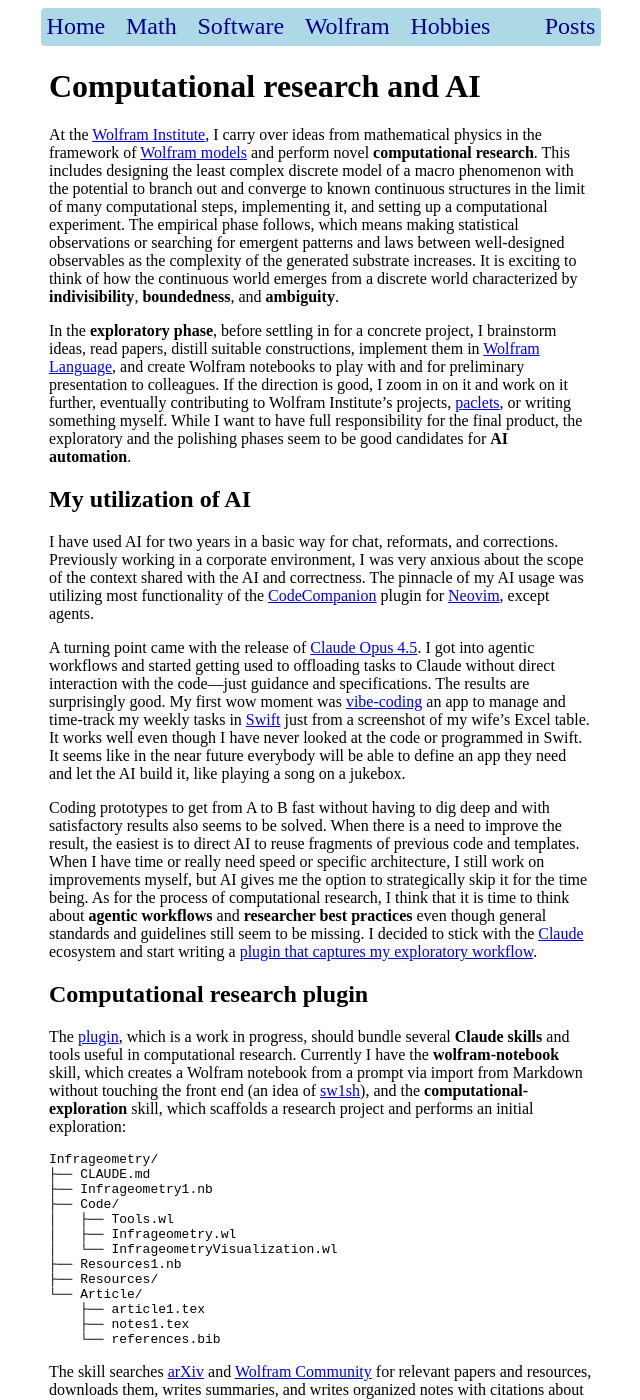
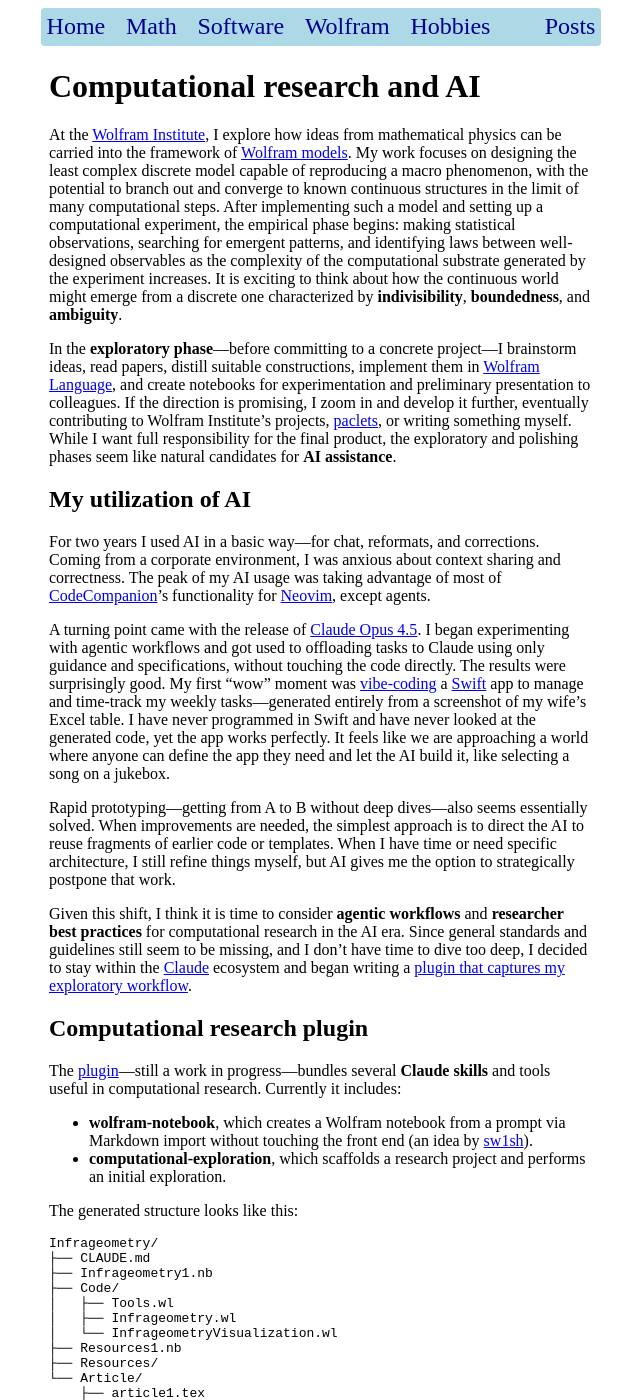
Before and after one commit to p135246/p135246.github.io, a Jekyll site: the page built from Wolfram/_posts/2026-03-04-ai-assisted-computational-research.md, in a window 1280 px wide and 1400 px high. Shown: the whole window, without its empty margins (319-959 px from the left). Built offline with Jekyll 4.4.1, drawn with Linux system fonts in a browser that asks for light colours; our own code applies the rules of GitHub Pages for plain Markdown files; comment, search, counter and statistics services are not loaded; some of the changed text lies outside the part shown.

Commit message:
Rewrite AI research post with new text and grammar fixes
Co-Authored-By: Claude Sonnet 4.6 <noreply@anthropic.com>

````diff
--- a/Wolfram/_posts/2026-03-04-ai-assisted-computational-research.md
+++ b/Wolfram/_posts/2026-03-04-ai-assisted-computational-research.md
@@ -7,21 +7,28 @@ utterances: true
 
 # Computational research and AI
 
-At the [Wolfram Institute][WI], I carry over ideas from mathematical physics in the framework of [Wolfram models][WP] and perform novel **computational research**. This includes designing the least complex discrete model of a macro phenomenon with the potential to branch out and converge to known continuous structures in the limit of many computational steps, implementing it, and setting up a computational experiment. The empirical phase follows, which means making statistical observations or searching for emergent patterns and laws between well-designed observables as the complexity of the generated substrate increases. It is exciting to think of how the continuous world emerges from a discrete world characterized by **indivisibility**, **boundedness**, and **ambiguity**.
+At the [Wolfram Institute][WI], I explore how ideas from mathematical physics can be carried into the framework of [Wolfram models][WP]. My work focuses on designing the least complex discrete model capable of reproducing a macro phenomenon, with the potential to branch out and converge to known continuous structures in the limit of many computational steps. After implementing such a model and setting up a computational experiment, the empirical phase begins: making statistical observations, searching for emergent patterns, and identifying laws between well-designed observables as the complexity of the computational substrate generated by the experiment increases. It is exciting to think about how the continuous world might emerge from a discrete one characterized by **indivisibility**, **boundedness**, and **ambiguity**.
 
-In the **exploratory phase**, before settling in for a concrete project, I brainstorm ideas, read papers, distill suitable constructions, implement them in [Wolfram Language][WL], and create Wolfram notebooks to play with and for preliminary presentation to colleagues. If the direction is good, I zoom in on it and work on it further, eventually contributing to Wolfram Institute's projects, [paclets][paclet-repo], or writing something myself. While I want to have full responsibility for the final product, the exploratory and the polishing phases seem to be good candidates for **AI automation**.
+In the **exploratory phase**—before committing to a concrete project—I brainstorm ideas, read papers, distill suitable constructions, implement them in [Wolfram Language][WL], and create notebooks for experimentation and preliminary presentation to colleagues. If the direction is promising, I zoom in and develop it further, eventually contributing to Wolfram Institute's projects, [paclets][paclet-repo], or writing something myself. While I want full responsibility for the final product, the exploratory and polishing phases seem like natural candidates for **AI assistance**.
 
 ## My utilization of AI
 
-I have used AI for two years in a basic way for chat, reformats, and corrections. Previously working in a corporate environment, I was very anxious about the scope of the context shared with the AI and correctness. The pinnacle of my AI usage was utilizing most functionality of the [CodeCompanion][codecompanion] plugin for [Neovim][neovim], except agents.
+For two years I used AI in a basic way—for chat, reformats, and corrections. Coming from a corporate environment, I was anxious about context sharing and correctness. The peak of my AI usage was taking advantage of most of [CodeCompanion][codecompanion]'s functionality for [Neovim][neovim], except agents.
 
-A turning point came with the release of [Claude Opus 4.5][opus]. I got into agentic workflows and started getting used to offloading tasks to Claude without direct interaction with the code—just guidance and specifications. The results are surprisingly good. My first wow moment was [vibe-coding][vibe-coding] an app to manage and time-track my weekly tasks in [Swift][swift] just from a screenshot of my wife's Excel table. It works well even though I have never looked at the code or programmed in Swift. It seems like in the near future everybody will be able to define an app they need and let the AI build it, like playing a song on a jukebox.
+A turning point came with the release of [Claude Opus 4.5][opus]. I began experimenting with agentic workflows and got used to offloading tasks to Claude using only guidance and specifications, without touching the code directly. The results were surprisingly good. My first "wow" moment was [vibe-coding][vibe-coding] a [Swift][swift] app to manage and time-track my weekly tasks—generated entirely from a screenshot of my wife's Excel table. I have never programmed in Swift and have never looked at the generated code, yet the app works perfectly. It feels like we are approaching a world where anyone can define the app they need and let the AI build it, like selecting a song on a jukebox.
 
-Coding prototypes to get from A to B fast without having to dig deep and with satisfactory results also seems to be solved. When there is a need to improve the result, the easiest is to direct AI to reuse fragments of previous code and templates. When I have time or really need speed or specific architecture, I still work on improvements myself, but AI gives me the option to strategically skip it for the time being. As for the process of computational research, I think that it is time to think about **agentic workflows** and **researcher best practices** even though general standards and guidelines still seem to be missing. I decided to stick with the [Claude][claude] ecosystem and start writing a [plugin that captures my exploratory workflow][comp-research].
+Rapid prototyping—getting from A to B without deep dives—also seems essentially solved. When improvements are needed, the simplest approach is to direct the AI to reuse fragments of earlier code or templates. When I have time or need specific architecture, I still refine things myself, but AI gives me the option to strategically postpone that work.
+
+Given this shift, I think it is time to consider **agentic workflows** and **researcher best practices** for computational research in the AI era. Since general standards and guidelines still seem to be missing, and I don't have time to dive too deep, I decided to stay within the [Claude][claude] ecosystem and began writing a [plugin that captures my exploratory workflow][comp-research].
 
 ## Computational research plugin
 
-The [plugin][comp-research], which is a work in progress, should bundle several **Claude skills** and tools useful in computational research. Currently I have the **wolfram-notebook** skill, which creates a Wolfram notebook from a prompt via import from Markdown without touching the front end (an idea of [sw1sh](https://github.com/sw1sh)), and the **computational-exploration** skill, which scaffolds a research project and performs an initial exploration:
+The [plugin][comp-research]—still a work in progress—bundles several **Claude skills** and tools useful in computational research. Currently it includes:
+
+- **wolfram-notebook**, which creates a Wolfram notebook from a prompt via Markdown import without touching the front end (an idea by [sw1sh](https://github.com/sw1sh)).
+- **computational-exploration**, which scaffolds a research project and performs an initial exploration.
+
+The generated structure looks like this:
 
 ```
 Infrageometry/
@@ -39,26 +46,31 @@ Infrageometry/
     └── references.bib
 ```
 
-The skill searches [arXiv][arxiv] and [Wolfram Community][wolfram-community] for relevant papers and resources, downloads them, writes summaries, and writes organized notes with citations about topics and ideas I specify. Since I always want to write the final article myself, the notes serve as well-formatted extended memory suitable for both me and Claude, where I can just dump ideas and resources and Claude takes care of the rest.
+The skill searches [arXiv][arxiv] and [Wolfram Community][wolfram-community] for relevant papers and resources, downloads them, writes summaries, and produces organized notes with citations on the topics I specify. Since I always want to write the final article myself, these notes serve as well-formatted extended memory for both me and Claude: I can dump ideas and resources, and Claude handles their completion, organization, and polishing.
 
-The core [MCP][mcp] servers are [Wolfram MCP][wolfram-mcp], or the unofficial [wolfram-mcp][wolfram-mcp-sw1sh] (with [LSP][lsp] support) to evaluate WL code and create notebooks, and [arXiv-mcp][arxiv-mcp] to search and download arXiv papers.
+The core [MCP][mcp] servers are [Wolfram MCP][wolfram-mcp] (or the unofficial [wolfram-mcp][wolfram-mcp-sw1sh] with [LSP][lsp] support) for evaluating Wolfram Language code and creating notebooks, and [arXiv-mcp][arxiv-mcp] for searching and downloading arXiv papers. Planned additions include:
 
-I plan additional skills such as **notes-to-article**, which moves a given part of notes to the article at a specified place and seamlessly integrates it, **list-topics**, which lists research topics from resources and notes, **setup-experiment**, which sets up a computational experiment notebook on a given topic, and **polish-research**, which refines and improves research artifacts.
+- **notes-to-article** — moves a selected part of the notes into the article and integrates it cleanly.
+- **list-topics** — extracts research topics from resources and notes.
+- **setup-experiment** — creates a computational experiment notebook for a given topic.
+- **polish-research** — refines and improves research artifacts.
 
 ## Missing pieces
 
-- **Central database to store both verified and incomplete math.** Something like [Lean][lean] but tolerant of partially defined objects to lower the threshold for using it. This should remove the necessity of stitching together dry math papers and allow concentrating just on the novel parts. A future mathematician will just input a new result, in any form he likes, like blackboard photos, and the AI will add it to the correct places, and a reader will generate a paper that is suitable for him to study using his AI.
-- **Agent definition.** What is an agent? Is there an agent that creates agents? Can I reuse it in different contexts?
-- **Orchestration graph.** A workflow graph including agents, exact tools, and humans. It should be possible to compile it into a minimal version where most tasks are performed by tools (a better version of [LLMGraph][llmgraph]?).
+Several foundational components still seem necessary before agentic computational research becomes seamless:
+
+- **Central database for both verified and incomplete math.** Something [Lean][lean]-like but tolerant of partially defined objects, lowering the threshold for using it. This would remove the need to stitch together dry math papers and allow researchers to focus on novel contributions. A future mathematician could input a new result in any form—even blackboard photos—and the AI would place it correctly; readers could then generate a study-ready paper tailored to their needs.
+- **A clear definition of an agent.** What exactly is an agent? Can an agent create other agents? Can such agents be reused across contexts?
+- **An orchestration graph.** A workflow graph including agents, tools, and humans, ideally compilable into a minimal version where most tasks are performed by tools—a more capable successor to [LLMGraph][llmgraph].
 
 ## Human role
 
-It is clear that AI will make certain hard skills obsolete. Paradigm changes are exciting, and letting things go and starting anew deepens life experience. There are still some things left for us though:
+AI will surely make certain hard skills obsolete. Paradigm shifts are exciting, and letting things go and starting anew deepens life experience. But several human roles remain essential:
 
-- **Curiosity.** The drive to explore a direction and go as far as possible by asking and tasking.
-- **Ideas.** Find an AI-unsolvable problem interesting for your group of humans, zoom in, and challenge yourself to solve it.
-- **Coordination.** Define your workflow, which agents do what, how they interact, and when a human intervenes.
-- **Communication.** Spread enthusiasm among humans about your problem and convince them it is worth their time and resources.
+- **Curiosity** — the drive to explore a direction and push it as far as possible through questions and tasks.
+- **Ideas** — identifying an AI-unsolvable problem that matters to your group of humans and challenging yourself to solve it.
+- **Coordination** — defining the workflow for agents and deciding when humans intervene.
+- **Communication** — spreading enthusiasm among humans about your problem and convincing them it is worth their time and resources.
 
 [WI]: https://wolframinstitute.org/
 [WP]: https://www.wolframphysics.org/
````
